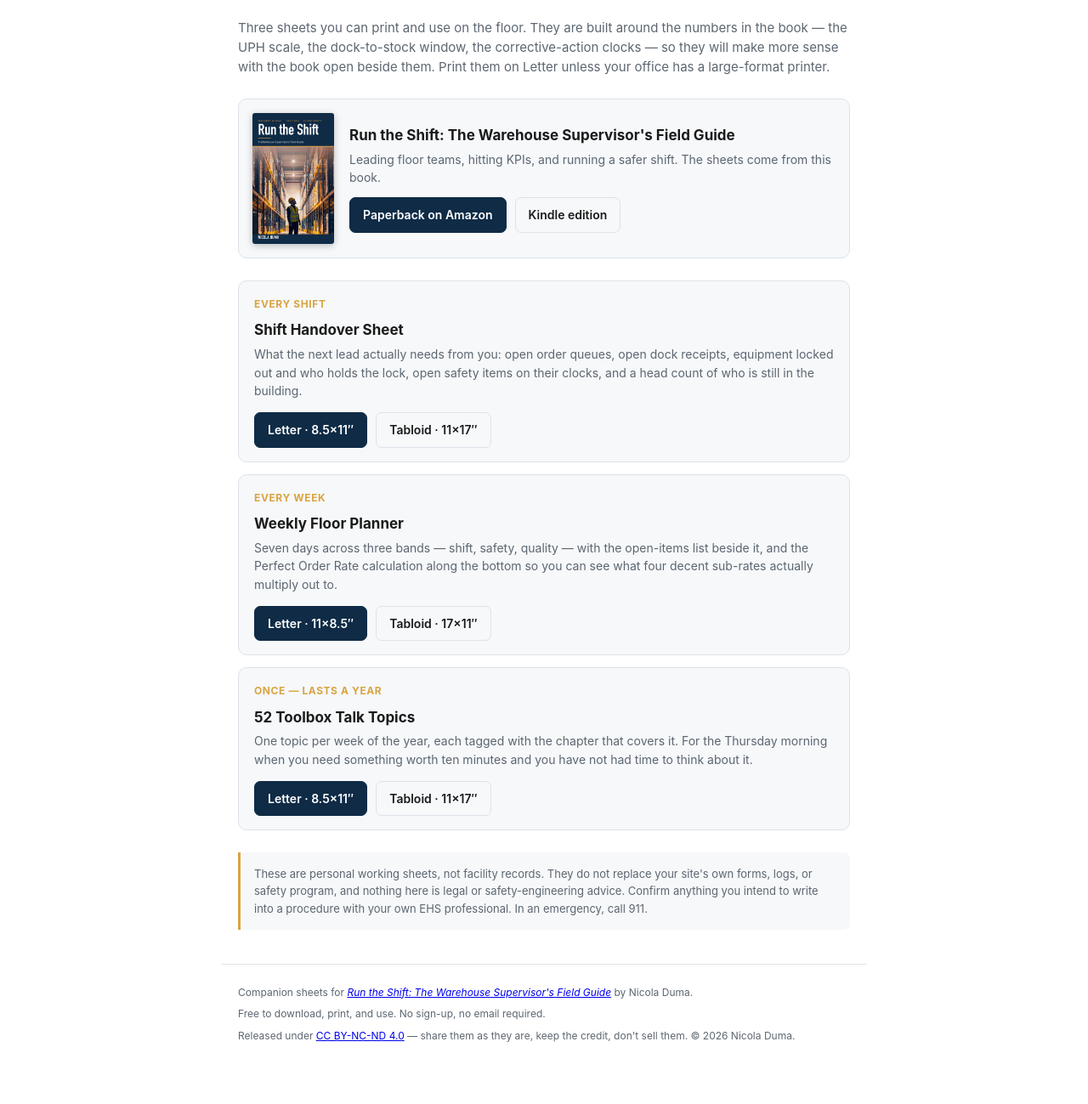
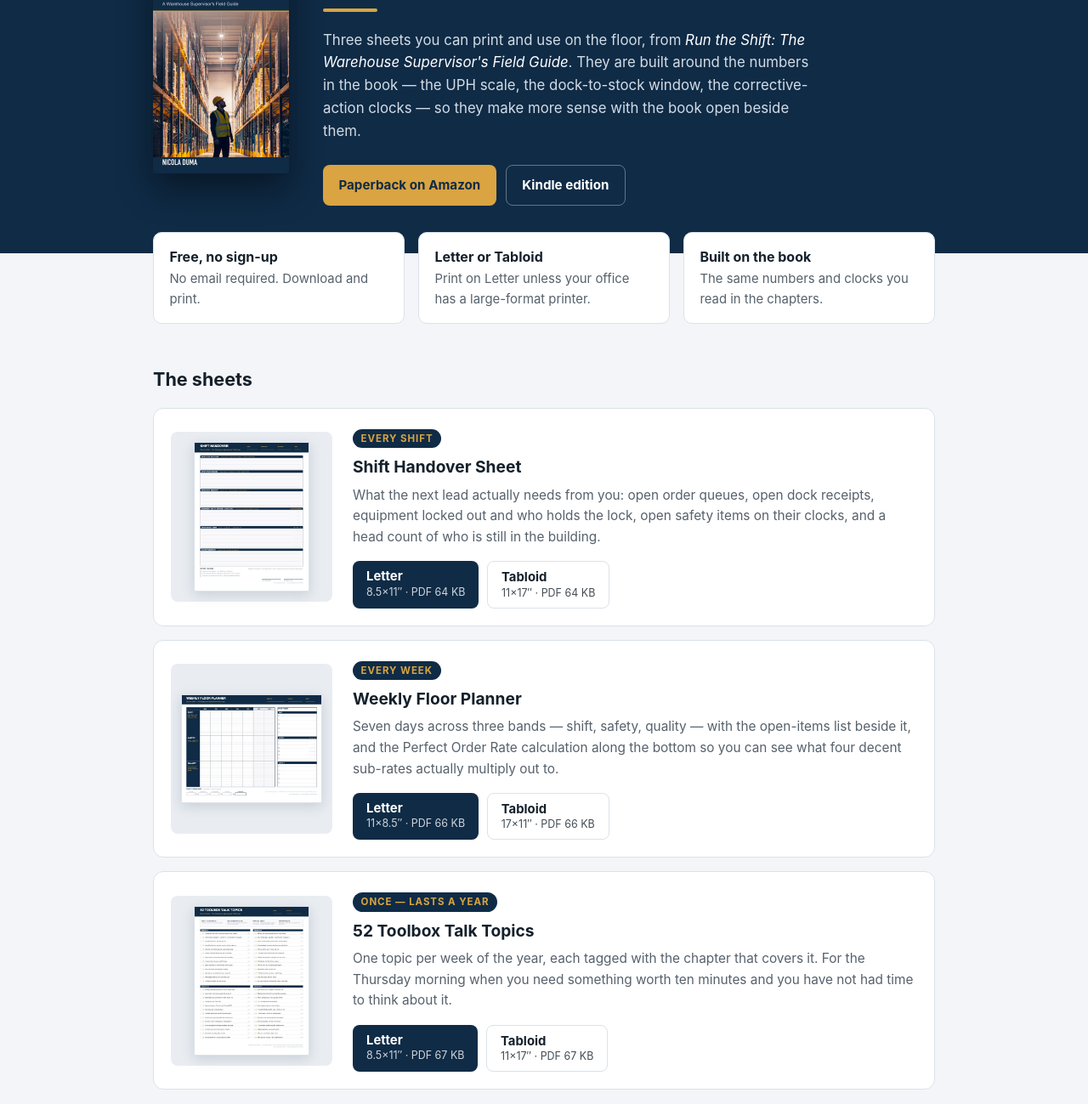
Before and after one commit to nicola-duma/run-the-shift, a plain HTML site: page index.html in a window 1280 px wide. Shown: the part 143-1442 px from the top of the page at 85% size. Drawn offline with Linux system fonts and the light colour scheme.

Commit message:
Redesign the kit page: hero with cover, sheet previews, file sizes
Same texts, file names and links. Previews are the first page of each
Letter PDF.

Co-Authored-By: Claude Opus 5.5 <noreply@anthropic.com>

```diff
--- a/index.html
+++ b/index.html
@@ -7,140 +7,163 @@
 <meta name="description" content="Free printable sheets for readers of Run the Shift: a shift handover sheet, a weekly floor planner, and 52 toolbox talk topics.">
 <style>
 :root{
-    --navy:#0F2B46; --gold:#D9A441; --ink:#1a1a1a; --muted:#5c6670;
-    --bg:#ffffff; --card:#f6f8fa; --line:#dde3e9;
+  --navy:#0F2B46; --navy-2:#173A5C; --gold:#D9A441; --gold-2:#E8B95A;
+  --bg:#F3F5F8; --card:#FFFFFF; --ink:#14202B; --muted:#56616C; --line:#DCE2E8;
+  --thumb:#E9EDF2;
 }
 @media (prefers-color-scheme: dark){
-    :root{ --ink:#e8ecef; --muted:#9aa5b0; --bg:#12181d; --card:#1a222a; --line:#2a343d; }
+  :root{ --bg:#0A1520; --card:#122233; --ink:#E8ECEF; --muted:#9AA7B3; --line:#22374B; --thumb:#0D1B29; }
 }
 *{box-sizing:border-box}
-  body{
-    margin:0; background:var(--bg); color:var(--ink);
-    font:16px/1.55 -apple-system,BlinkMacSystemFont,"Segoe UI",Roboto,Helvetica,Arial,sans-serif;
+html{-webkit-text-size-adjust:100%}
+body{margin:0;background:var(--bg);color:var(--ink);
+  font:17px/1.6 -apple-system,BlinkMacSystemFont,"Segoe UI",Roboto,Helvetica,Arial,sans-serif}
+a{color:inherit}
+.wrap{max-width:60rem;margin:0 auto;padding:0 1.25rem}
+
+/* header */
+header{background:var(--navy);color:#fff}
+.hero{display:grid;grid-template-columns:auto 1fr;gap:2.5rem;align-items:center;padding-top:3.25rem;padding-bottom:3.5rem}
+.cover{width:160px;height:auto;border-radius:4px;box-shadow:0 18px 40px rgba(0,0,0,.45);display:block}
+.eyebrow{margin:0 0 .7rem;color:var(--gold);font-size:.78rem;font-weight:700;letter-spacing:.2em;text-transform:uppercase}
+h1{margin:0;font-size:clamp(2rem,5vw,2.9rem);line-height:1.1;letter-spacing:-.01em}
+.rule{width:4rem;height:4px;background:var(--gold);border-radius:2px;margin:1.2rem 0}
+.lead{margin:0;max-width:36rem;color:#D3DCE5;font-size:1.05rem}
+.lead em{color:#fff}
+.buy{display:flex;flex-wrap:wrap;gap:.7rem;margin-top:1.6rem}
+.btn{display:inline-flex;align-items:center;justify-content:center;padding:.7rem 1.15rem;border-radius:8px;
+  font-weight:700;font-size:.95rem;text-decoration:none;white-space:nowrap}
+.btn-gold{background:var(--gold);color:var(--navy)}
+.btn-gold:hover{background:var(--gold-2)}
+.btn-ghost{border:1px solid rgba(255,255,255,.35);color:#fff}
+.btn-ghost:hover{background:rgba(255,255,255,.08)}
+
+/* intro strip */
+.facts{display:grid;grid-template-columns:repeat(3,1fr);gap:1rem;margin:-1.6rem 0 0;padding:0;list-style:none}
+.facts li{background:var(--card);border:1px solid var(--line);border-radius:10px;padding:1rem 1.15rem;font-size:.93rem;color:var(--muted)}
+.facts b{display:block;color:var(--ink);font-size:1rem;margin-bottom:.1rem}
+
+/* sheets */
+h2.section{font-size:1.35rem;margin:3rem 0 1rem}
+.sheets{display:grid;gap:1rem;margin:0;padding:0;list-style:none}
+.sheet{display:grid;grid-template-columns:190px 1fr;gap:1.5rem;align-items:center;
+  background:var(--card);border:1px solid var(--line);border-radius:12px;padding:1.25rem}
+.thumb{display:grid;place-items:center;height:200px;background:var(--thumb);border-radius:8px;padding:.75rem}
+.thumb img{max-width:100%;max-height:176px;width:auto;height:auto;display:block;
+  border:1px solid var(--line);box-shadow:0 4px 14px rgba(15,43,70,.15);background:#fff}
+.tag{display:inline-block;margin:0 0 .45rem;padding:.12rem .6rem;border-radius:999px;
+  background:var(--navy);color:var(--gold);font-size:.72rem;font-weight:700;letter-spacing:.08em;text-transform:uppercase}
+@media (prefers-color-scheme: dark){.tag{background:var(--gold);color:var(--navy)}}
+.sheet h3{margin:0 0 .35rem;font-size:1.2rem}
+.sheet p{margin:0 0 1rem;color:var(--muted);font-size:.96rem}
+.dl{display:flex;flex-wrap:wrap;gap:.6rem}
+.dl a{display:inline-flex;flex-direction:column;align-items:flex-start;padding:.55rem 1rem;border-radius:8px;
+  text-decoration:none;font-weight:700;font-size:.93rem;line-height:1.3}
+.dl a small{font-weight:400;font-size:.78rem;opacity:.8}
+.dl .main{background:var(--navy);color:#fff}
+.dl .main:hover{background:var(--navy-2)}
+.dl .alt{border:1px solid var(--line);color:var(--ink)}
+.dl .alt:hover{border-color:var(--muted)}
+@media (prefers-color-scheme: dark){.dl .main{background:var(--gold);color:var(--navy)}.dl .main:hover{background:var(--gold-2)}}
+
+/* note + footer */
+.note{margin:2.5rem 0 0;padding:1.1rem 1.25rem;border-left:4px solid var(--gold);background:var(--card);
+  border-radius:0 10px 10px 0;font-size:.9rem;color:var(--muted)}
+.note b{color:var(--ink)}
+footer{margin-top:3rem;padding:1.75rem 0 2.75rem;border-top:1px solid var(--line);color:var(--muted);font-size:.85rem}
+footer p{margin:.3rem 0}
+
+@media (max-width:720px){
+  body{font-size:16px}
+  .hero{grid-template-columns:1fr;gap:1.4rem;padding-top:2rem;padding-bottom:3rem}
+  .cover{width:104px}
+  .facts{grid-template-columns:1fr}
+  .sheet{grid-template-columns:1fr;gap:1rem;padding:1rem}
+  .thumb{height:170px}
+  .thumb img{max-height:146px}
+  .dl a{flex:1 1 9rem}
 }
-  header{background:var(--navy); color:#fff; padding:34px 20px 30px}
-  .wrap{max-width:760px; margin:0 auto}
-  header h1{margin:0 0 6px; font-size:27px; letter-spacing:-.3px}
-  header p{margin:0; color:var(--gold); font-size:14px}
-  main{padding:30px 20px 10px}
-  .lede{margin:0 0 26px; color:var(--muted); font-size:15px}
-  .card{
-    background:var(--card); border:1px solid var(--line); border-radius:10px;
-    padding:18px 18px 16px; margin-bottom:14px;
-  }
-  .card h2{margin:0 0 4px; font-size:17px}
-  .card .use{margin:0 0 8px; font-size:12px; text-transform:uppercase;
-    letter-spacing:.6px; color:var(--gold); font-weight:700}
-  .card p{margin:0 0 14px; color:var(--muted); font-size:14px}
-  .dl{display:flex; flex-wrap:wrap; gap:10px}
-  .dl a{
-    display:inline-block; padding:9px 15px; border-radius:7px; text-decoration:none;
-    font-size:14px; font-weight:600; border:1px solid var(--navy);
-  }
-  .dl a.primary{background:var(--navy); color:#fff}
-  .dl a.secondary{background:transparent; color:var(--ink); border-color:var(--line)}
-  .dl a:hover{opacity:.85}
-  .note{
-    margin:26px 0 0; padding:15px 16px; border-left:3px solid var(--gold);
-    background:var(--card); font-size:13px; color:var(--muted); border-radius:0 7px 7px 0;
-  }
-  .book{
-    display:flex; gap:18px; align-items:center; margin:0 0 26px; padding:16px;
-    background:var(--card); border:1px solid var(--line); border-radius:10px;
-  }
-  .book img{width:96px; height:auto; border-radius:3px; box-shadow:0 2px 8px rgba(0,0,0,.25); flex:none}
-  .book h2{margin:0 0 4px; font-size:17px}
-  .book p{margin:0 0 12px; color:var(--muted); font-size:14px}
-  @media (max-width:480px){ .book{align-items:flex-start} .book img{width:72px} }
-  footer{max-width:760px; margin:0 auto; padding:24px 20px 44px;
-    color:var(--muted); font-size:12px; border-top:1px solid var(--line); margin-top:30px}
-  footer p{margin:0 0 7px}
 </style>
 </head>
 <body>
 
 <header>
-  <div class="wrap">
+  <div class="wrap hero">
+    <img class="cover" src="cover.jpg" width="160" height="256" alt="Cover of Run the Shift: The Warehouse Supervisor's Field Guide by Nicola Duma">
+    <div>
+      <p class="eyebrow">Free companion sheets</p>
       <h1>The Supervisor's Field Kit</h1>
-    <p>Free companion sheets for readers of <em>Run the Shift</em></p>
+      <div class="rule"></div>
+      <p class="lead">Three sheets you can print and use on the floor, from <em>Run the Shift: The Warehouse Supervisor's Field Guide</em>. They are built around the numbers in the book &mdash; the UPH scale, the dock-to-stock window, the corrective-action clocks &mdash; so they make more sense with the book open beside them.</p>
+      <div class="buy">
+        <a class="btn btn-gold" href="https://www.amazon.com/dp/B0HNR1XD18">Paperback on Amazon</a>
+        <a class="btn btn-ghost" href="https://www.amazon.com/dp/B0HGW27SV5">Kindle edition</a>
+      </div>
+    </div>
   </div>
 </header>
 
 <main class="wrap">
-  <p class="lede">
-    Three sheets you can print and use on the floor. They are built around the numbers
-    in the book &mdash; the UPH scale, the dock-to-stock window, the corrective-action
-    clocks &mdash; so they will make more sense with the book open beside them.
-    Print them on Letter unless your office has a large-format printer.
-  </p>
+  <ul class="facts">
+    <li><b>Free, no sign-up</b>No email required. Download and print.</li>
+    <li><b>Letter or Tabloid</b>Print on Letter unless your office has a large-format printer.</li>
+    <li><b>Built on the book</b>The same numbers and clocks you read in the chapters.</li>
+  </ul>
 
-  <div class="book">
-    <img src="cover.jpg" alt="Cover of Run the Shift: The Warehouse Supervisor's Field Guide" width="96" height="154">
+  <h2 class="section">The sheets</h2>
+  <ul class="sheets">
+    <li class="sheet">
+      <a class="thumb" href="shift_handover_LETTER.pdf" aria-label="Open the Shift Handover Sheet, Letter size">
+        <img src="previews/shift_handover.jpg" width="425" height="550" alt="Preview of the Shift Handover Sheet" loading="lazy">
+      </a>
       <div>
-      <h2>Run the Shift: The Warehouse Supervisor's Field Guide</h2>
-      <p>Leading floor teams, hitting KPIs, and running a safer shift. The sheets come from this book.</p>
+        <span class="tag">Every shift</span>
+        <h3>Shift Handover Sheet</h3>
+        <p>What the next lead actually needs from you: open order queues, open dock receipts, equipment locked out and who holds the lock, open safety items on their clocks, and a head count of who is still in the building.</p>
         <div class="dl">
-        <a class="primary" href="https://www.amazon.com/dp/B0HNR1XD18">Paperback on Amazon</a>
-        <a class="secondary" href="https://www.amazon.com/dp/B0HGW27SV5">Kindle edition</a>
+          <a class="main" href="shift_handover_LETTER.pdf">Letter <small>8.5&times;11&Prime; &middot; PDF 64 KB</small></a>
+          <a class="alt" href="shift_handover_TABLOID.pdf">Tabloid <small>11&times;17&Prime; &middot; PDF 64 KB</small></a>
         </div>
       </div>
-  </div>
-
-  <div class="card">
-    <p class="use">Every shift</p>
-    <h2>Shift Handover Sheet</h2>
-    <p>
-      What the next lead actually needs from you: open order queues, open dock receipts,
-      equipment locked out and who holds the lock, open safety items on their clocks,
-      and a head count of who is still in the building.
-    </p>
+    </li>
+    <li class="sheet">
+      <a class="thumb" href="weekly_planner_LETTER.pdf" aria-label="Open the Weekly Floor Planner, Letter size">
+        <img src="previews/weekly_planner.jpg" width="550" height="425" alt="Preview of the Weekly Floor Planner" loading="lazy">
+      </a>
+      <div>
+        <span class="tag">Every week</span>
+        <h3>Weekly Floor Planner</h3>
+        <p>Seven days across three bands &mdash; shift, safety, quality &mdash; with the open-items list beside it, and the Perfect Order Rate calculation along the bottom so you can see what four decent sub-rates actually multiply out to.</p>
         <div class="dl">
-      <a class="primary" href="shift_handover_LETTER.pdf">Letter &middot; 8.5&times;11&Prime;</a>
-      <a class="secondary" href="shift_handover_TABLOID.pdf">Tabloid &middot; 11&times;17&Prime;</a>
+          <a class="main" href="weekly_planner_LETTER.pdf">Letter <small>11&times;8.5&Prime; &middot; PDF 66 KB</small></a>
+          <a class="alt" href="weekly_planner_TABLOID.pdf">Tabloid <small>17&times;11&Prime; &middot; PDF 66 KB</small></a>
         </div>
       </div>
-
-  <div class="card">
-    <p class="use">Every week</p>
-    <h2>Weekly Floor Planner</h2>
-    <p>
-      Seven days across three bands &mdash; shift, safety, quality &mdash; with the open-items
-      list beside it, and the Perfect Order Rate calculation along the bottom so you can see
-      what four decent sub-rates actually multiply out to.
-    </p>
+    </li>
+    <li class="sheet">
+      <a class="thumb" href="toolbox_talk_52_LETTER.pdf" aria-label="Open the 52 Toolbox Talk Topics, Letter size">
+        <img src="previews/toolbox_talk_52.jpg" width="425" height="550" alt="Preview of the 52 Toolbox Talk Topics" loading="lazy">
+      </a>
+      <div>
+        <span class="tag">Once &mdash; lasts a year</span>
+        <h3>52 Toolbox Talk Topics</h3>
+        <p>One topic per week of the year, each tagged with the chapter that covers it. For the Thursday morning when you need something worth ten minutes and you have not had time to think about it.</p>
         <div class="dl">
-      <a class="primary" href="weekly_planner_LETTER.pdf">Letter &middot; 11&times;8.5&Prime;</a>
-      <a class="secondary" href="weekly_planner_TABLOID.pdf">Tabloid &middot; 17&times;11&Prime;</a>
+          <a class="main" href="toolbox_talk_52_LETTER.pdf">Letter <small>8.5&times;11&Prime; &middot; PDF 67 KB</small></a>
+          <a class="alt" href="toolbox_talk_52_TABLOID.pdf">Tabloid <small>11&times;17&Prime; &middot; PDF 67 KB</small></a>
         </div>
       </div>
+    </li>
+  </ul>
 
-  <div class="card">
-    <p class="use">Once &mdash; lasts a year</p>
-    <h2>52 Toolbox Talk Topics</h2>
-    <p>
-      One topic per week of the year, each tagged with the chapter that covers it.
-      For the Thursday morning when you need something worth ten minutes and you have
-      not had time to think about it.
-    </p>
-    <div class="dl">
-      <a class="primary" href="toolbox_talk_52_LETTER.pdf">Letter &middot; 8.5&times;11&Prime;</a>
-      <a class="secondary" href="toolbox_talk_52_TABLOID.pdf">Tabloid &middot; 11&times;17&Prime;</a>
-    </div>
-  </div>
-
-  <p class="note">
-    These are personal working sheets, not facility records. They do not replace your
-    site's own forms, logs, or safety program, and nothing here is legal or
-    safety-engineering advice. Confirm anything you intend to write into a procedure with
-    your own EHS professional. In an emergency, call 911.
-  </p>
-</main>
+  <p class="note"><b>Working sheets, not records.</b> These are personal working sheets, not facility records. They do not replace your site's own forms, logs, or safety program, and nothing here is legal or safety-engineering advice. Confirm anything you intend to write into a procedure with your own EHS professional. In an emergency, call 911.</p>
 
   <footer>
     <p>Companion sheets for <a href="https://www.amazon.com/dp/B0HGW27SV5"><em>Run the Shift: The Warehouse Supervisor's Field Guide</em></a> by Nicola Duma.</p>
     <p>Free to download, print, and use. No sign-up, no email required.</p>
     <p>Released under <a href="https://creativecommons.org/licenses/by-nc-nd/4.0/" rel="license">CC BY-NC-ND 4.0</a> &mdash; share them as they are, keep the credit, don't sell them. &copy; 2026 Nicola Duma.</p>
   </footer>
+</main>
 
 </body>
 </html>
```
Also changed, not shown: previews/shift_handover.jpg (added), previews/toolbox_talk_52.jpg (added), previews/weekly_planner.jpg (added). Lines whose indentation alone changed are shown as unchanged.
